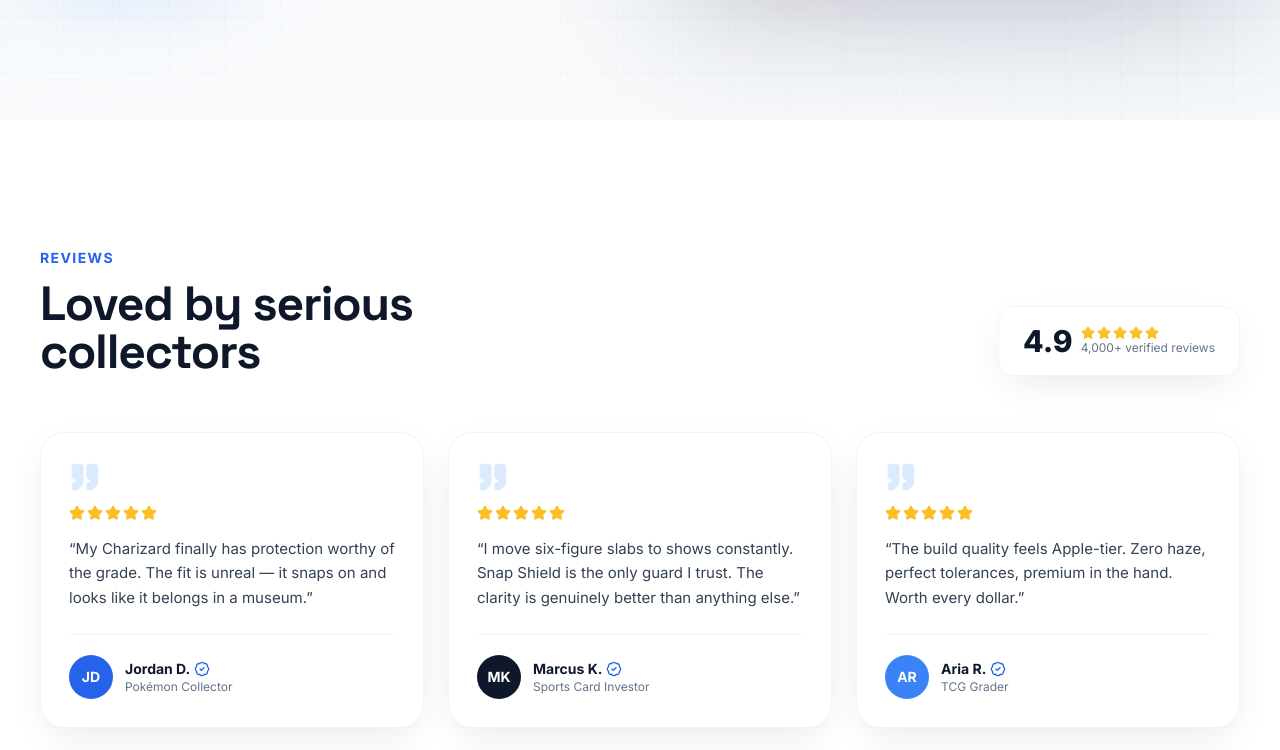
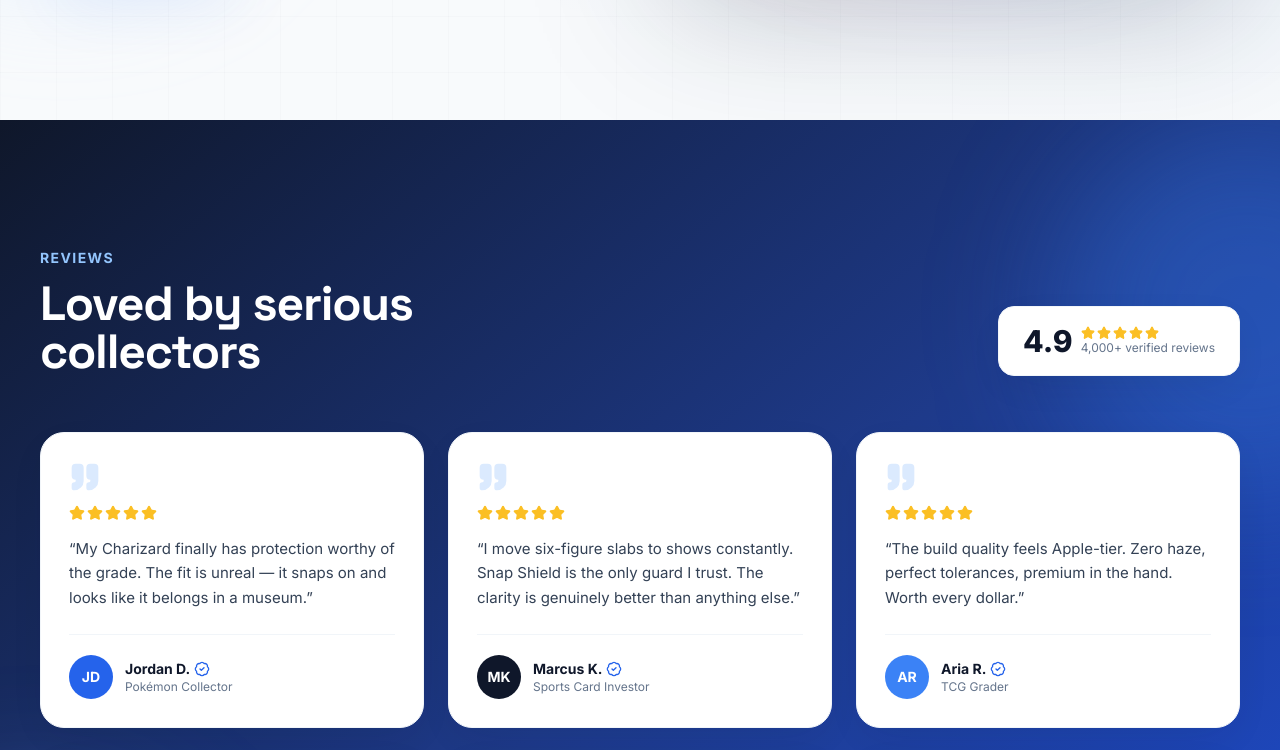
Before and after one commit to tradingxfinity-ship-it/snapshield, a Next.js app: page / in a window 1280 px wide. Shown: the part 3300-4050 px from the top of the page. Built offline with nearby package versions, Linux system fonts and the light colour scheme.

Commit message:
Reviews section: blue gradient background with light header text
Co-Authored-By: Claude Opus 4.8 <noreply@anthropic.com>

```diff
--- a/src/components/sections/Reviews.tsx
+++ b/src/components/sections/Reviews.tsx
@@ -51,12 +51,16 @@ const reviews = [
 
 export default function Reviews() {
   return (
-    <section id="reviews" className="relative py-24 lg:py-32">
-      <div className="container-x">
+    <section id="reviews" className="relative overflow-hidden bg-navy py-24 text-white lg:py-32">
+      {/* blue gradient wash */}
+      <div className="pointer-events-none absolute inset-0 bg-gradient-to-br from-navy via-brand-900 to-brand-700" />
+      <div className="pointer-events-none absolute -right-40 top-0 h-96 w-96 rounded-full bg-brand-500/30 blur-3xl" />
+      <div className="pointer-events-none absolute -left-40 bottom-0 h-96 w-96 rounded-full bg-brand-400/20 blur-3xl" />
+      <div className="container-x relative">
         <div className="flex flex-col items-start justify-between gap-6 sm:flex-row sm:items-end">
           <Reveal>
-            <p className="text-sm font-bold uppercase tracking-widest text-brand-600">Reviews</p>
-            <h2 className="mt-3 max-w-lg font-display text-4xl font-bold tracking-tight text-navy sm:text-5xl">
+            <p className="text-sm font-bold uppercase tracking-widest text-brand-300">Reviews</p>
+            <h2 className="mt-3 max-w-lg font-display text-4xl font-bold tracking-tight text-white sm:text-5xl">
               Loved by serious collectors
             </h2>
           </Reveal>
```
